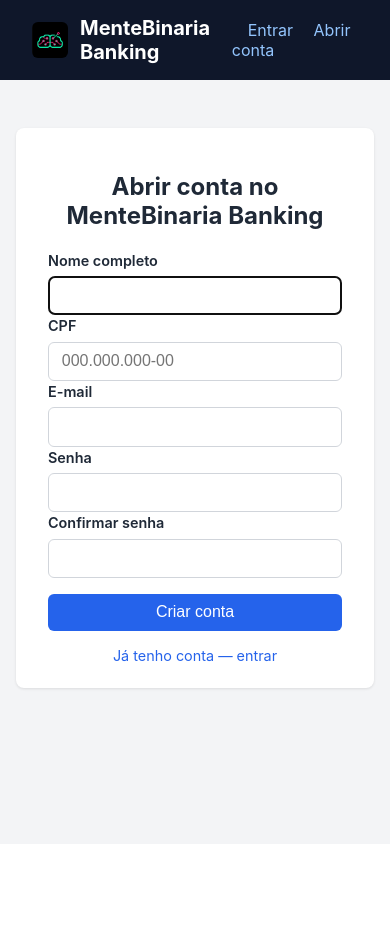
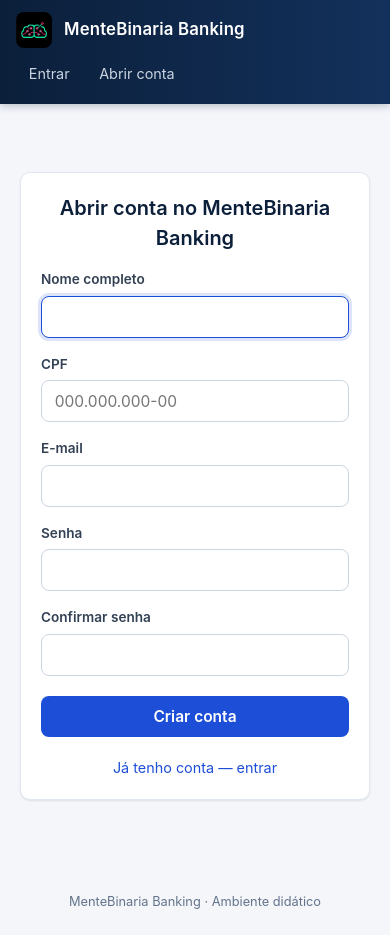
Before and after one commit to SecurityEveryDay/dzau-mentebin-banking, a Flask app: page /cadastro in a window 390 px wide. Before the commit the page ends 692 px from the top, so only its background shows below. Run offline with Flask 3, Linux system fonts and the light colour scheme.

Commit message:
feat: repaginação da interface, steregg e status HTTP nos logs
- Nova identidade visual: tokens de cor em :root, cabeçalho sticky,
  cards, formulários, tabelas e rodapé padronizados e responsivos.
- Recarga e painel de logs movem estilos inline para classes.
- Steregg: /robots.txt com Disallow para /diretoria-reservada/, que
  mostra a página de parabéns com o token.
- Logs de requisição passam a ser gravados no after_request com o
  campo `status`, exibido em uma nova coluna no painel admin.

Co-Authored-By: Claude Sonnet 5 <noreply@anthropic.com>

```diff
--- a/app.py
+++ b/app.py
@@ -7,7 +7,7 @@ import threading
 import urllib.request
 from datetime import date, datetime, timedelta
 
-from flask import Flask, render_template, request, redirect, url_for, session, flash
+from flask import Flask, Response, render_template, request, redirect, url_for, session, flash
 
 # ============================================================================
 # AMBIENTE DIDÁTICO PROPOSITALMENTE INSEGURO — NÃO USAR EM PRODUÇÃO
@@ -248,10 +248,11 @@ def injetar_contexto():
     }
 
 
-@app.before_request
-def log_request():
+@app.after_request
+def log_request(response):
+    # Gravado após a resposta para incluir o status HTTP (200, 302, 503...).
     if request.path.startswith("/static") or request.path.startswith("/admin/logs"):
-        return
+        return response
     uid = session.get("usuario_id")
     nome = USUARIOS[uid]["nome"] if uid in USUARIOS else None
     path = request.full_path
@@ -263,8 +264,10 @@ def log_request():
         "nome":    nome,
         "method":  request.method,
         "path":    path,
+        "status":  response.status_code,
         "ip":      request.headers.get("X-Forwarded-For", request.remote_addr),
     })
+    return response
 
 
 @app.route("/")
@@ -573,5 +576,32 @@ def admin_logs_limpar():
     return redirect(url_for("admin_logs"))
 
 
+# =====================================================================
+# STEREGG — easter egg de reconhecimento
+# -----------------------------------------------------------------
+# O robots.txt é público e lido por qualquer ferramenta de recon. Ele
+# lista caminhos que o dono quer manter fora dos buscadores, o que
+# costuma entregar justamente os caminhos interessantes para um atacante.
+#
+# Lição: robots.txt NÃO é controle de acesso. O Disallow é só uma
+# convenção que bots bem-comportados respeitam; não bloqueia ninguém.
+# Para proteger um recurso de verdade: autenticação e autorização no
+# servidor (como em /admin/logs).
+# =====================================================================
+@app.route("/robots.txt")
+def robots_txt():
+    conteudo = (
+        "User-agent: *\n"
+        "Disallow: /admin/\n"
+        "Disallow: /diretoria-reservada/\n"
+    )
+    return Response(conteudo, mimetype="text/plain")
+
+
+@app.route("/diretoria-reservada/")
+def diretoria_reservada():
+    return render_template("steregg.html")
+
+
 if __name__ == "__main__":
     app.run(host="0.0.0.0", port=5000, debug=True)
--- a/templates/base.html
+++ b/templates/base.html
@@ -2,88 +2,214 @@
 <html lang="pt-br">
 <head>
     <meta charset="utf-8">
+    <meta name="viewport" content="width=device-width, initial-scale=1">
     <title>MenteBinaria Banking</title>
     <link rel="icon" type="image/png" href="{{ url_for('static', filename='icon_1.png') }}">
     <style>
+        :root {
+            --brand-900: #0b1f3a;
+            --brand-700: #13315c;
+            --brand-500: #1d4ed8;
+            --brand-100: #e8f0fe;
+            --ok-600: #047857;
+            --ok-100: #d1fae5;
+            --err-600: #b91c1c;
+            --err-100: #fee2e2;
+            --warn-600: #b45309;
+            --warn-100: #fef3c7;
+            --info-100: #dbeafe;
+            --info-700: #1e40af;
+            --bg: #f4f6fa;
+            --surface: #ffffff;
+            --border: #e2e8f0;
+            --text: #0f172a;
+            --text-muted: #64748b;
+            --radius: 10px;
+            --shadow: 0 1px 2px rgba(15, 23, 42, 0.06), 0 1px 3px rgba(15, 23, 42, 0.04);
+        }
+
         * { box-sizing: border-box; }
         body {
             margin: 0;
-            font-family: -apple-system, "Segoe UI", Roboto, sans-serif;
-            background: #f3f4f6;
-            color: #1f2937;
+            min-height: 100vh;
+            display: flex;
+            flex-direction: column;
+            font-family: -apple-system, BlinkMacSystemFont, "Segoe UI", Roboto, "Helvetica Neue", Arial, sans-serif;
+            background: var(--bg);
+            color: var(--text);
+            line-height: 1.5;
+            -webkit-font-smoothing: antialiased;
         }
+
+        /* ---------- Cabeçalho ---------- */
         header {
-            background: #0f172a;
+            background: linear-gradient(90deg, var(--brand-900), var(--brand-700));
             color: #fff;
-            padding: 1rem 2rem;
+            padding: 0 1.5rem;
+            height: 64px;
             display: flex;
             justify-content: space-between;
             align-items: center;
+            box-shadow: 0 2px 8px rgba(11, 31, 58, 0.25);
+            position: sticky;
+            top: 0;
+            z-index: 10;
         }
         header .marca { display: flex; align-items: center; gap: 0.75rem; }
-        header .marca img { width: 36px; height: 36px; border-radius: 6px; }
-        header h1 { margin: 0; font-size: 1.25rem; }
-        header a { color: #93c5fd; text-decoration: none; margin-left: 1rem; }
-        main { max-width: 900px; margin: 2rem auto; padding: 0 1rem; }
+        header .marca img { width: 36px; height: 36px; border-radius: 8px; }
+        header h1 { margin: 0; font-size: 1.05rem; font-weight: 600; letter-spacing: 0.01em; }
+        header nav { display: flex; align-items: center; gap: 0.25rem; }
+        header nav a {
+            color: #cbd5e1;
+            text-decoration: none;
+            font-size: 0.9rem;
+            padding: 0.45rem 0.8rem;
+            border-radius: 6px;
+            transition: background 0.15s, color 0.15s;
+        }
+        header nav a:hover { background: rgba(255, 255, 255, 0.08); color: #fff; }
+        header nav a.sair { margin-left: 0.5rem; border: 1px solid rgba(255, 255, 255, 0.2); }
+        header nav a.sair:hover { background: rgba(255, 255, 255, 0.12); }
+
+        /* ---------- Conteúdo ---------- */
+        main {
+            flex: 1;
+            width: 100%;
+            max-width: 1080px;
+            margin: 2rem auto;
+            padding: 0 1.25rem;
+        }
+        .pagina-titulo { margin: 0 0 1.25rem 0; font-size: 1.5rem; font-weight: 700; color: var(--brand-900); }
+
         .card {
+            background: var(--surface);
+            border: 1px solid var(--border);
+            border-radius: var(--radius);
+            padding: 1.5rem 1.75rem;
+            box-shadow: var(--shadow);
+            margin-bottom: 1.25rem;
+        }
+        .card h2 {
+            margin: 0 0 1rem 0;
+            font-size: 1.05rem;
+            font-weight: 600;
+            color: var(--brand-900);
+        }
+        .card-centro { max-width: 440px; margin: 3rem auto; }
+        .card-centro h2 { text-align: center; font-size: 1.25rem; }
+
+        .saldo {
+            font-size: 2.25rem;
+            font-weight: 700;
+            color: var(--ok-600);
+            margin: 0;
+            letter-spacing: -0.02em;
+        }
+
+        /* ---------- Tabelas ---------- */
+        table { width: 100%; border-collapse: collapse; }
+        th, td { padding: 0.75rem 0.9rem; text-align: left; border-bottom: 1px solid var(--border); font-size: 0.93rem; }
+        th {
+            background: #f8fafc;
+            font-size: 0.75rem;
+            font-weight: 600;
+            color: var(--text-muted);
+            text-transform: uppercase;
+            letter-spacing: 0.04em;
+        }
+        tbody tr:hover { background: #fafbfd; }
+        .tabela-dados th:first-child { width: 36%; }
+        .valor-pos { color: var(--ok-600); font-weight: 600; }
+        .valor-neg { color: var(--err-600); font-weight: 600; }
+
+        /* ---------- Formulários ---------- */
+        label {
+            display: block;
+            font-weight: 600;
+            font-size: 0.85rem;
+            color: #334155;
+            margin-top: 1rem;
+        }
+        label:first-of-type { margin-top: 0; }
+        input[type="text"], input[type="password"], input[type="email"], input[type="tel"], select {
+            display: block;
+            width: 100%;
+            padding: 0.65rem 0.8rem;
+            font-size: 0.97rem;
+            font-family: inherit;
+            color: var(--text);
             background: #fff;
+            border: 1px solid #cbd5e1;
             border-radius: 8px;
-            padding: 1.5rem 2rem;
-            box-shadow: 0 1px 3px rgba(0,0,0,0.1);
-            margin-bottom: 1.5rem;
+            margin-top: 0.4rem;
+            transition: border-color 0.15s, box-shadow 0.15s;
         }
-        .saldo {
-            font-size: 2rem;
-            font-weight: bold;
-            color: #047857;
-        }
-        table { width: 100%; border-collapse: collapse; margin-top: 0.5rem; }
-        th, td { padding: 0.6rem; text-align: left; border-bottom: 1px solid #e5e7eb; }
-        th { background: #f9fafb; font-size: 0.85rem; color: #4b5563; text-transform: uppercase; }
-        .valor-pos { color: #047857; font-weight: 600; }
-        .valor-neg { color: #b91c1c; font-weight: 600; }
-        input, button {
-            padding: 0.6rem 0.8rem;
-            font-size: 1rem;
-            border: 1px solid #d1d5db;
-            border-radius: 6px;
-            width: 100%;
-            margin-top: 0.4rem;
+        input:focus, select:focus {
+            outline: none;
+            border-color: var(--brand-500);
+            box-shadow: 0 0 0 3px rgba(29, 78, 216, 0.15);
         }
         button {
-            background: #2563eb;
-            color: white;
+            display: block;
+            width: 100%;
+            margin-top: 1.25rem;
+            padding: 0.7rem 1rem;
+            font-size: 0.97rem;
+            font-weight: 600;
+            font-family: inherit;
+            background: var(--brand-500);
+            color: #fff;
             border: none;
+            border-radius: 8px;
             cursor: pointer;
-            margin-top: 1rem;
+            transition: background 0.15s, transform 0.05s;
         }
-        button:hover { background: #1d4ed8; }
-        label { font-weight: 600; font-size: 0.9rem; }
-        .alerta {
-            background: #d1fae5;
-            border: 1px solid #10b981;
-            padding: 0.75rem 1rem;
-            border-radius: 6px;
-            color: #065f46;
-            margin-bottom: 1rem;
-        }
-        .erro {
-            background: #fee2e2;
-            border: 1px solid #ef4444;
-            padding: 0.75rem 1rem;
-            border-radius: 6px;
-            color: #991b1b;
-            margin-bottom: 1rem;
-        }
+        button:hover { background: #1e40af; }
+        button:active { transform: translateY(1px); }
+        button.btn-perigo { background: var(--err-600); }
+        button.btn-perigo:hover { background: #991b1b; }
+        button.btn-compacto { width: auto; margin-top: 0; padding: 0.55rem 1.1rem; font-size: 0.9rem; }
+        button.btn-escuro { background: var(--brand-900); }
+        button.btn-escuro:hover { background: #000; }
+
         .link-secundario {
             display: block;
-            margin-top: 1rem;
+            margin-top: 1.25rem;
             text-align: center;
-            color: #2563eb;
+            color: var(--brand-500);
             text-decoration: none;
             font-size: 0.9rem;
         }
         .link-secundario:hover { text-decoration: underline; }
+
+        /* ---------- Alertas (categorias de flash: erro / alerta) ---------- */
+        .alerta, .erro {
+            padding: 0.8rem 1rem;
+            border-radius: 8px;
+            font-size: 0.92rem;
+            margin-bottom: 1rem;
+            border: 1px solid transparent;
+        }
+        .alerta { background: var(--ok-100); border-color: #6ee7b7; color: #065f46; }
+        .erro   { background: var(--err-100); border-color: #fca5a5; color: #991b1b; }
+        .card.erro, .card.alerta { border-width: 1px; }
+
+        /* ---------- Rodapé ---------- */
+        footer {
+            text-align: center;
+            font-size: 0.8rem;
+            color: var(--text-muted);
+            padding: 1.5rem 1rem;
+        }
+
+        @media (max-width: 640px) {
+            header { height: auto; padding: 0.75rem 1rem; flex-wrap: wrap; gap: 0.5rem; }
+            header nav { flex-wrap: wrap; }
+            main { margin: 1.25rem auto; }
+            .card { padding: 1.25rem; }
+            .saldo { font-size: 1.85rem; }
+            th, td { padding: 0.6rem 0.5rem; }
+        }
     </style>
 </head>
 <body>
@@ -98,7 +224,7 @@
                 <a href="{{ url_for('pix') }}">Pix</a>
                 <a href="{{ url_for('recarga') }}">Recarga</a>
                 {% if is_admin %}<a href="{{ url_for('admin_logs') }}">Painel</a>{% endif %}
-                <a href="{{ url_for('logout') }}">Sair</a>
+                <a href="{{ url_for('logout') }}" class="sair">Sair</a>
             {% else %}
                 <a href="{{ url_for('login') }}">Entrar</a>
                 <a href="{{ url_for('cadastro') }}">Abrir conta</a>
@@ -113,5 +239,6 @@
         {% endwith %}
         {% block conteudo %}{% endblock %}
     </main>
+    <footer>MenteBinaria Banking &middot; Ambiente didático</footer>
 </body>
 </html>
--- a/templates/cadastro.html
+++ b/templates/cadastro.html
@@ -1,7 +1,7 @@
 {% extends "base.html" %}
 {% block conteudo %}
-<div class="card" style="max-width: 480px; margin: 3rem auto;">
-    <h2 style="text-align:center;">Abrir conta no MenteBinaria Banking</h2>
+<div class="card card-centro" style="max-width:480px;">
+    <h2>Abrir conta no MenteBinaria Banking</h2>
     <form method="post">
         <label>Nome completo</label>
         <input type="text" name="nome" required autofocus>
--- a/templates/login.html
+++ b/templates/login.html
@@ -1,7 +1,7 @@
 {% extends "base.html" %}
 {% block conteudo %}
-<div class="card" style="max-width: 420px; margin: 3rem auto;">
-    <h2 style="text-align:center;">Internet Banking</h2>
+<div class="card card-centro">
+    <h2>Internet Banking</h2>
     <form method="post">
         <label>Número de cliente</label>
         <input type="text" name="id" required autofocus inputmode="numeric">
```
Also changed, not shown: templates/admin_logs.html (+58 -55 lines), templates/conta.html (+9 -7 lines), templates/pix.html (+5 -5 lines), templates/recarga.html (+23 -19 lines), templates/steregg.html (added, +13 -0 lines).
